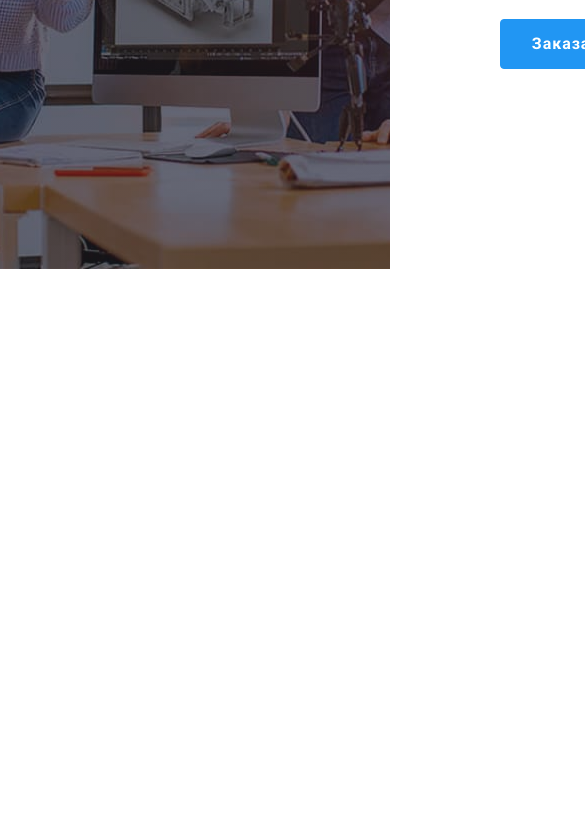
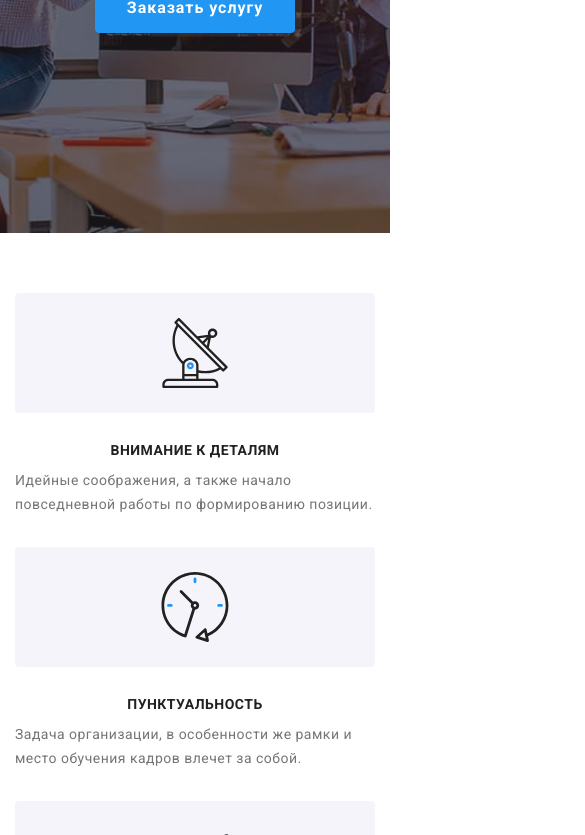
Before and after one commit to Bordiuzhan/Bordiuzhan-goit-markup-hw-08, a plain HTML site: page index.html in a window 390 px wide. Shown: the part 331-1166 px from the top of the page, 585 px wide, since content can reach past the window. Before the commit the page ends 844 px from the top, so only its background shows below. Drawn offline with nearby package versions, Linux system fonts and the light colour scheme.

Commit message:
section spesifics

```diff
--- a/index.html
+++ b/index.html
@@ -95,7 +95,7 @@
       </section>
 
       <!-- Особенности -->
-      <!-- <section class="specifics">
+      <section class="specifics">
         <div class="container">
           <h2 class="visually-hidden">Особенности</h2>
           <ul class="specifics-list list">
@@ -149,10 +149,10 @@
             </li>
           </ul>
         </div>
-      </section> -->
+      </section>
 
       <!-- Чем мы занимаемся -->
-      <!-- <section class="occupacion">
+      <section class="occupacion">
         <div class="container">
           <h2 class="occupacion-title">Чем мы занимаемся</h2>
           <ul class="occupacion-list list">
@@ -178,7 +178,7 @@
             </li>
           </ul>
         </div>
-      </section> -->
+      </section>
 
       <!-- Наша команда -->
       <!-- <section class="team">
@@ -504,7 +504,7 @@
     </footer> -->
 
     <!-- Бекдроп -->
-    <!-- <div class="backdrop is-hidden" data-modal>
+    <div class="backdrop is-hidden" data-modal>
       <div class="modal">
         <button type="button" class="modal-clouse-btn" data-modal-close>
           <svg width="11" height="11">
@@ -589,6 +589,6 @@
       </div>
     </div>
 
-    <script src="./js/modal.js"></script> -->
+    <script src="./js/modal.js"></script>
   </body>
 </html>
--- a/sass/base/_reset.scss
+++ b/sass/base/_reset.scss
@@ -13,12 +13,9 @@ ul {
   margin: 0;
   padding-left: 0;
 }
-//  delete width
+
 img {
   display: block;
-  max-width: 100%;
-  height: auto;
-  width: 100%;
 }
 
 button {
--- a/sass/componets/_container.scss
+++ b/sass/componets/_container.scss
@@ -1,7 +1,19 @@
 .container {
-  width: 1000px;
+  width: 100%;
   padding-left: 15px;
   padding-right: 15px;
   justify-content: center;
   margin: 0 auto;
+
+  @include mobile {
+    max-width: 480px;
+  }
+
+  @include tablet {
+    max-width: 768px;
+  }
+
+  @include desktop {
+    max-width: 1200px;
+  }
 }
--- a/sass/layout/_hero.scss
+++ b/sass/layout/_hero.scss
@@ -20,11 +20,17 @@
     margin-bottom: 30px;
 
     font-weight: 900;
-    font-size: 44px;
-    line-height: 1.36;
+    font-size: 26px;
+    line-height: 1.62;
     text-align: center;
     letter-spacing: 0.06em;
     text-transform: uppercase;
     color: var(--bgc-basic-color);
+
+    @include desktop {
+      min-width: 1200px;
+      font-size: 44px;
+      line-height: 1.36;
+    }
   }
 }
--- a/sass/layout/_spesifics.scss
+++ b/sass/layout/_spesifics.scss
@@ -1,30 +1,44 @@
 .specifics {
-  padding: 94px 0px;
+  padding: 60px 0px;
+  @include desktop {
+    padding: 94px 0px;
+  }
 }
 
 .specifics-list {
   display: flex;
+  flex-direction: column;
+  justify-content: center;
+  gap: 30px;
 
-  &:not(:last-child) {
-    margin-left: 30px;
+  @include tablet {
+    flex-direction: row;
+    flex-wrap: wrap;
+  }
+  @include desktop {
+    flex-wrap: nowrap;
   }
 }
-
+.specifics-list__card {
+  @include tablet {
+    width: 354px;
+  }
+}
 .specifics-list__box {
   display: flex;
   justify-content: center;
   align-items: center;
+  height: 120px;
+  margin-bottom: 30px;
+  @include tablet {
+    width: 354px;
+  }
+  @include desktop {
+    width: 270px;
+  }
 
-  @include size(270px, 120px);
-  // width: 270px;
-  // height: 120px;
   background-color: #f5f4fa;
   border-radius: 4px;
-  margin-bottom: 30px;
-}
-
-.specifics-list__card:not(:first-child) {
-  margin-left: 30px;
 }
 
 .specifics-list__title {
@@ -32,8 +46,12 @@
 
   font-size: 14px;
   line-height: 1.14;
+  text-align: center;
   text-transform: uppercase;
   color: var(--primary-tex-color);
+  @include tablet {
+    text-align: start;
+  }
 }
 
 .specifics-list__content {
--- a/sass/utils/_@mixin.scss
+++ b/sass/utils/_@mixin.scss
@@ -2,3 +2,27 @@
   width: $w;
   height: $h;
 }
+
+@mixin mobile {
+  @media screen and (min-width: 480px) {
+    @content;
+  }
+}
+@mixin tablet {
+  @media screen and (min-width: 768px) {
+    @content;
+  }
+}
+@mixin desktop {
+  @media screen and (min-width: 1200px) {
+    @content;
+  }
+}
+
+@mixin retina {
+  @media (min-device-pixel-ratio: 2),
+    (min-resolution: 192dpi),
+    (min-resolution: 2dppx) {
+    @content;
+  }
+}
```
Also changed, not shown: css/main.css, css/main.min.css, sass/main.css (deleted), 4 other files.
